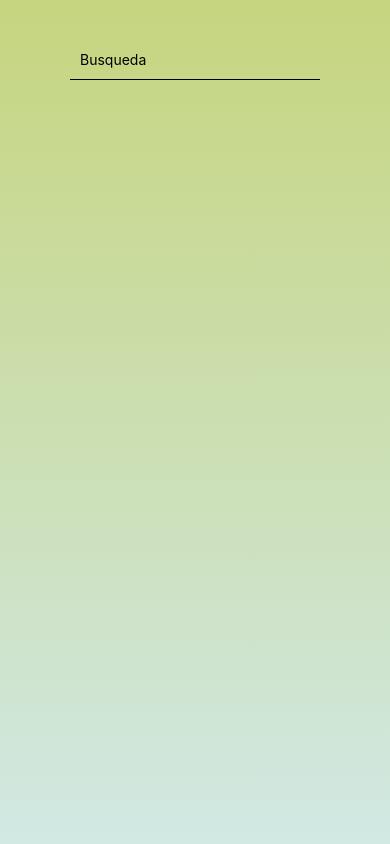
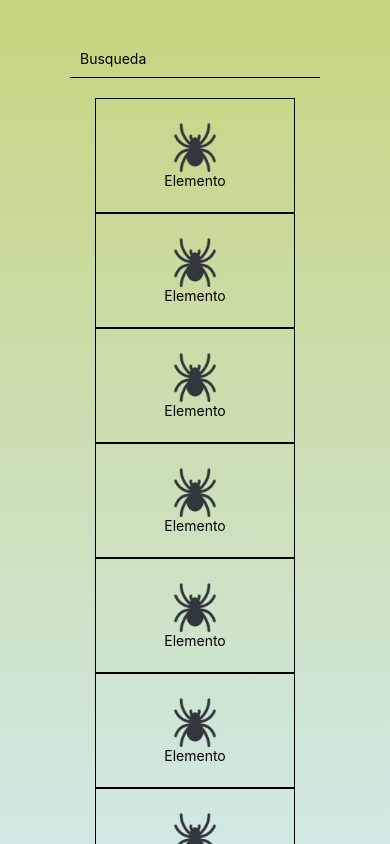
Before and after one commit to JoelSanchez01/AnimalopediaReactNative, a React Native app: screen /Buscar in a window 390 px wide. Shown: the top 844 px of the page. Built offline with nearby package versions, Linux system fonts and the light colour scheme.

Commit message:
android no acepta VH

```diff
--- /dev/null
+++ b/src/components/Elemento.jsx
@@ -0,0 +1,30 @@
+import React from "react";
+import { View, Text, StyleSheet, Image } from "react-native";
+
+const Elemento = () => {
+  return (
+    <View style={styles.Elemento}>
+      <Image
+        style={{ width: 50, height: 50 }}
+        source={require("../assets/spidericon.png")}
+      />
+      <Text>Elemento</Text>
+    </View>
+  );
+};
+
+const styles = StyleSheet.create({
+  Elemento: {
+    borderColor: "black",
+    borderWidth: 1,
+    width: 200,
+    textAlign: "center",
+    height: 115,
+    display: "flex",
+    justifyContent: "center",
+    alignItems: "center",
+    flexDirection: "column",
+  },
+});
+
+export default Elemento;
--- a/src/pages/Buscar.jsx
+++ b/src/pages/Buscar.jsx
@@ -1,8 +1,11 @@
 import React from "react";
 import { View, StyleSheet, TextInput } from "react-native";
 import { LinearGradient } from "expo-linear-gradient";
+import Elemento from "../components/Elemento";
 
 const Buscar = () => {
+  const arreglo = [1, 2, 3, 4, 5, 6, 7, 8, 9, 10];
+
   return (
     <LinearGradient
       // Button Linear Gradient
@@ -17,7 +20,11 @@ const Buscar = () => {
           secureTextEntry={false}
         />
 
-        <View style={styles.cuadricula}></View>
+        <View style={styles.cuadricula}>
+          {arreglo.map((cosa) => (
+            <Elemento />
+          ))}
+        </View>
       </View>
     </LinearGradient>
   );
@@ -43,6 +50,13 @@ const styles = StyleSheet.create({
     marginBottom: 20,
     padding: 10,
   },
+  cuadricula: {
+    display: "flex",
+    flexWrap: "wrap",
+    flexDirection: "row",
+    justifyContent: "center",
+    alignItems: "center",
+  },
 });
 
 export default Buscar;
```
